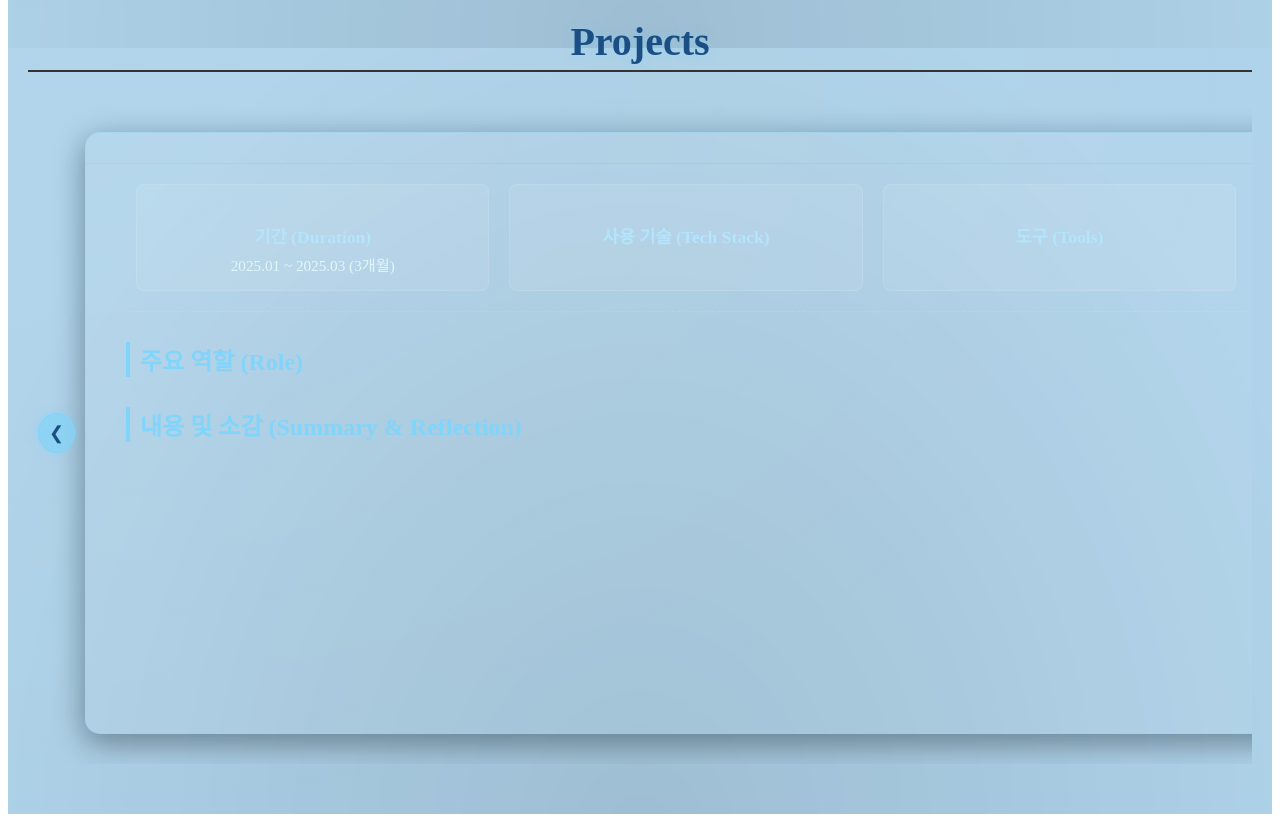
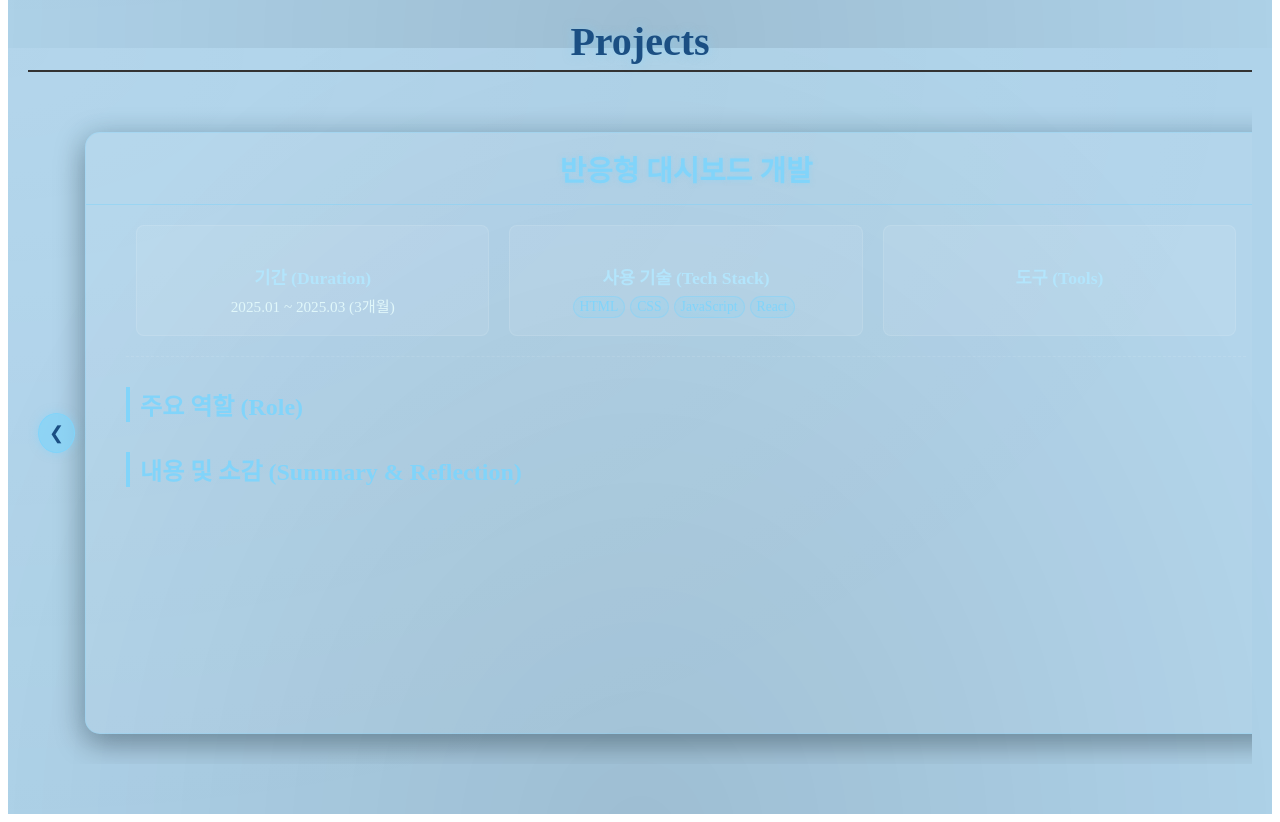
Before and after one commit to jinsu009/portfolio_ver_react, a React (Create React App) app: page / in a window 1280 px wide. Shown: the part 2360-3182 px from the top of the page. Built offline with nearby package versions, Linux system fonts and the light colour scheme; the HTML template or start-up script is replaced by a standard one.

Commit message:
print project stack, tools

```diff
--- a/src/components/ProjectInfo.tsx
+++ b/src/components/ProjectInfo.tsx
@@ -1,7 +1,10 @@
 import React, { useEffect } from "react";
 
-const renderTags = (tags: string[]) => {
-  return tags.map((tag, index) => (
+const renderTags = (info: any[]) => {
+  // tags가 undefined 또는 null이면 빈 배열([])을 사용하여 안전하게 map 호출
+  const safeTags = info || [];
+
+  return safeTags.map((tag, index) => (
     <span key={index} className="tech-item">
       {tag}
     </span>
@@ -16,7 +19,7 @@ const ProjectInfo = (props: { projectList: any; currentProject: number }) => {
 
   return (
     <div className="project_container">
-      <div className="project_header">{project.title}</div>
+      <div className="project_header">{project.project_name}</div>
       <div className="project_body">
         {/* 1. 핵심 정보 카드 섹션: 기간, 기술, 도구 */}
         <div className="card_info_section">
@@ -29,13 +32,13 @@ const ProjectInfo = (props: { projectList: any; currentProject: number }) => {
           {/* 사용 기술 정보 */}
           <div className="info_card_item">
             <h4>사용 기술 (Tech Stack)</h4>
-            {/* <p>{renderTags(project.tech_stack)}</p> */}
+            <p>{renderTags(project.stack)}</p>
           </div>
 
           {/* 도구 정보 */}
           <div className="info_card_item">
             <h4>도구 (Tools)</h4>
-           {/*  <p>{renderTags(project.tools)}</p> */}
+            <p>{renderTags(project.tools)}</p>
           </div>
         </div>
 
@@ -57,7 +60,7 @@ const ProjectInfo = (props: { projectList: any; currentProject: number }) => {
         </div>
 
         {/* 4. 링크 버튼 섹션 (선택 사항) */}
-         {/*{project.github_link && (
+        {/*{project.github_link && (
           <div className="project_links">
             <a
               href={project.github_link}
```
